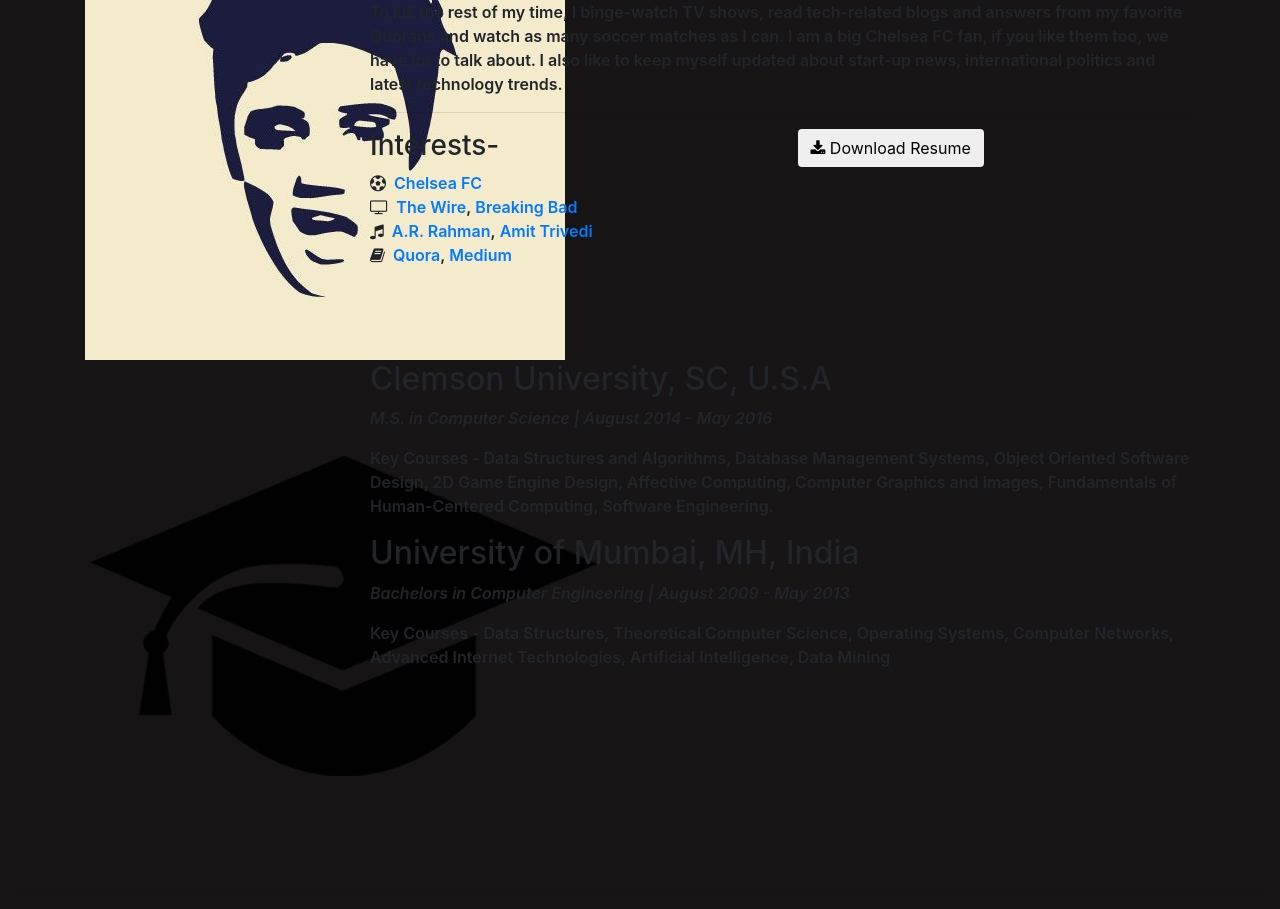
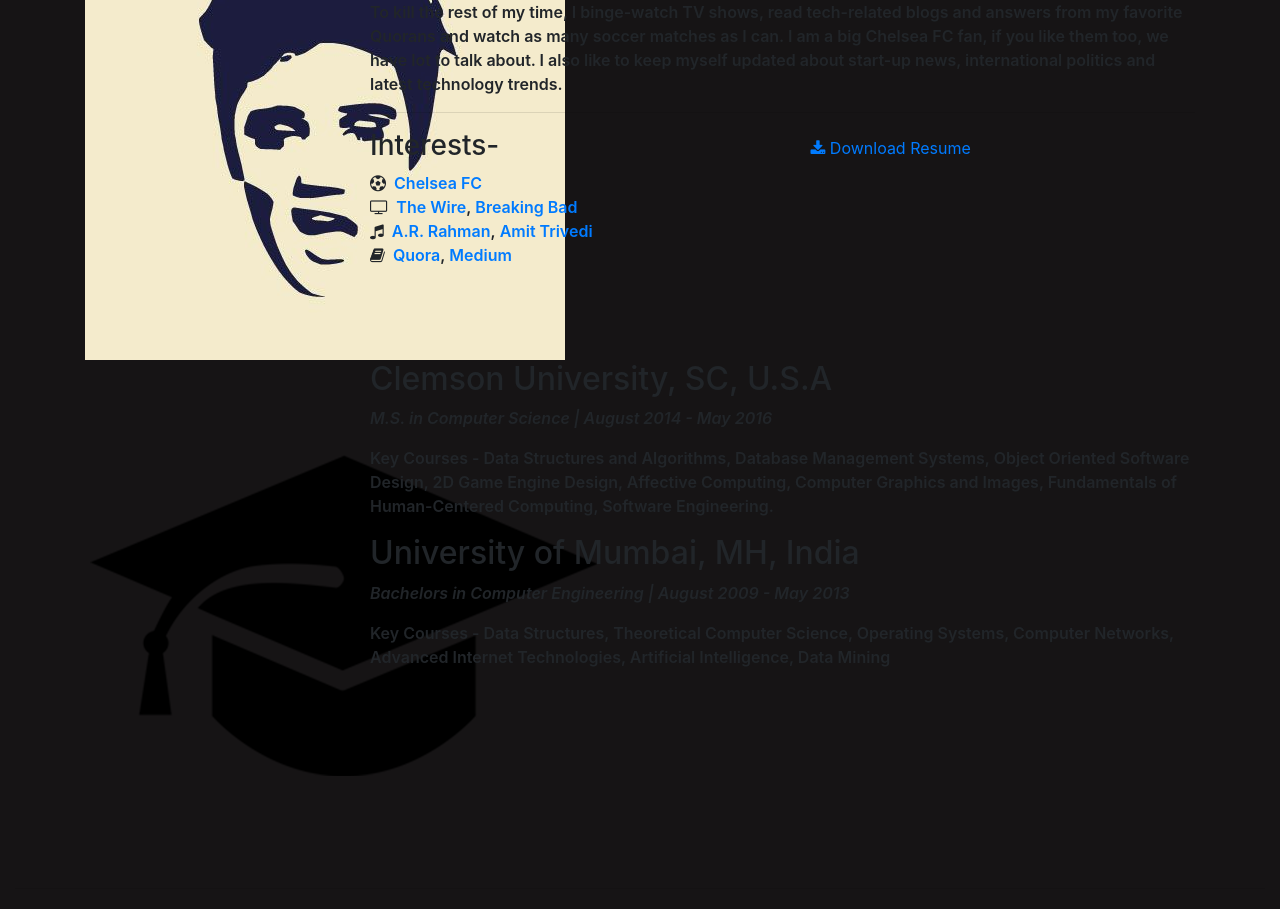
Before and after one commit to ashfaqms852/demo, a React app: page / in a window 1280 px wide. Shown: the part 920-1829 px from the top of the page. Built offline with nearby package versions, Linux system fonts and the light colour scheme.

Commit message:
Finish download resume

```diff
--- a/src/components/AboutMe/AboutMe.css
+++ b/src/components/AboutMe/AboutMe.css
@@ -13,3 +13,7 @@
 .love-anchor {
     color: #C15142;
 }
+
+.black-anchor {
+    color: black;
+}
--- a/src/components/AboutMe/AboutMe.jsx
+++ b/src/components/AboutMe/AboutMe.jsx
@@ -2,6 +2,7 @@
 import ProfilePicture from './../../assets/images/profile-pic.jpg';
 import parentclasses from './../../App.css';
 import classes from './AboutMe.css';
+import Resume from './../../assets/documents/resume.pdf';
 import cx from 'classnames';
 
 const aboutme = () => {
@@ -41,7 +42,7 @@
                         </span>
                     </div>
                     <div className={ cx("col-lg-6", "col-md-6", "col-sm-6", "col-xs-12", classes["download-resume"]) }>
-                        <button className={ cx("btn", parentclasses["custom-button"]) }><i className="fa fa-download" /> Download Resume</button>
+                        <a className={ cx("btn", parentclasses["custom-button"], classes["black-anchor"]) } target = "_blank" href = { Resume }><i className="fa fa-download" /> Download Resume</a>
                     </div>
                     </div>
                 </div>
```
Also changed, not shown: 1 other file (tests, documents, lock files or other folders).
